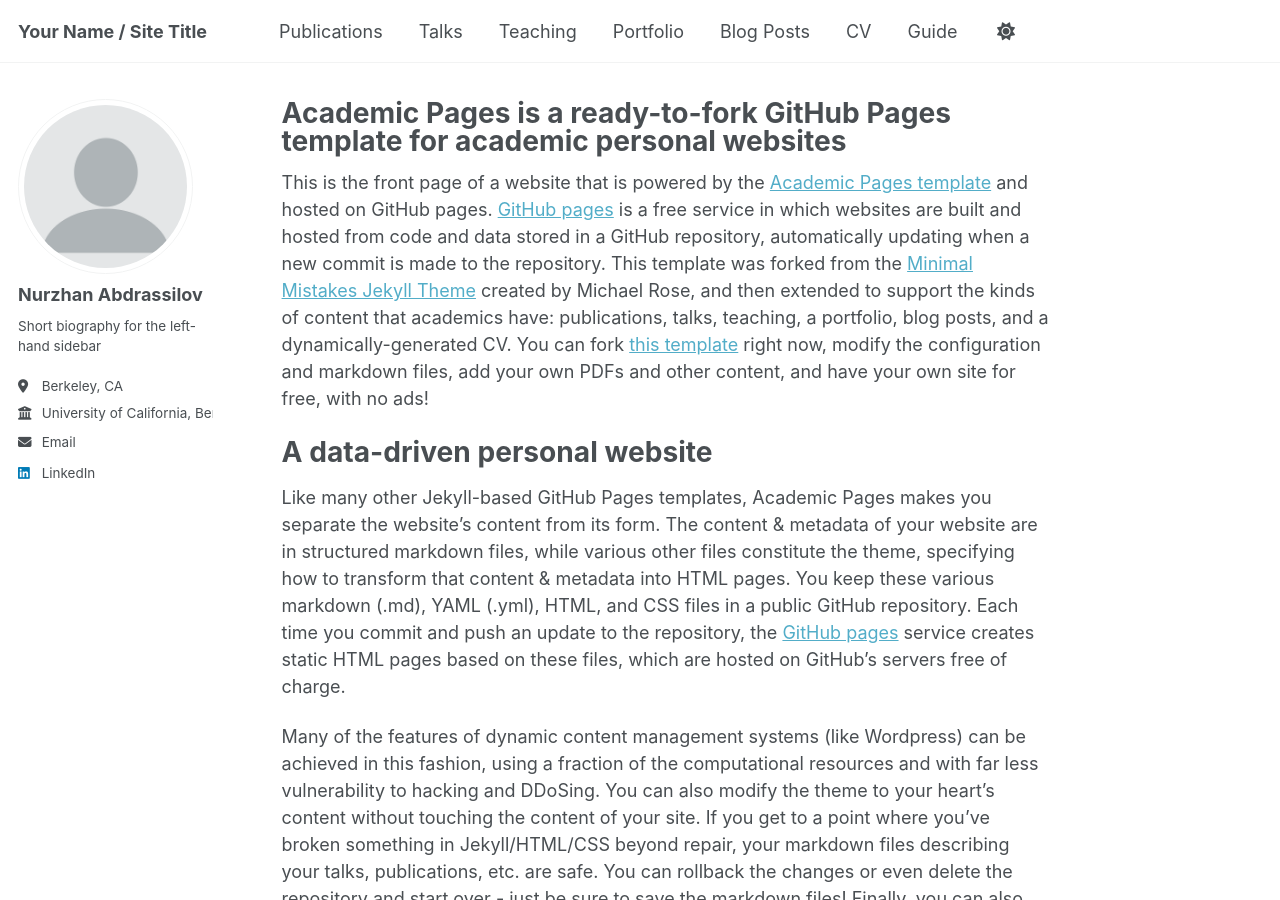
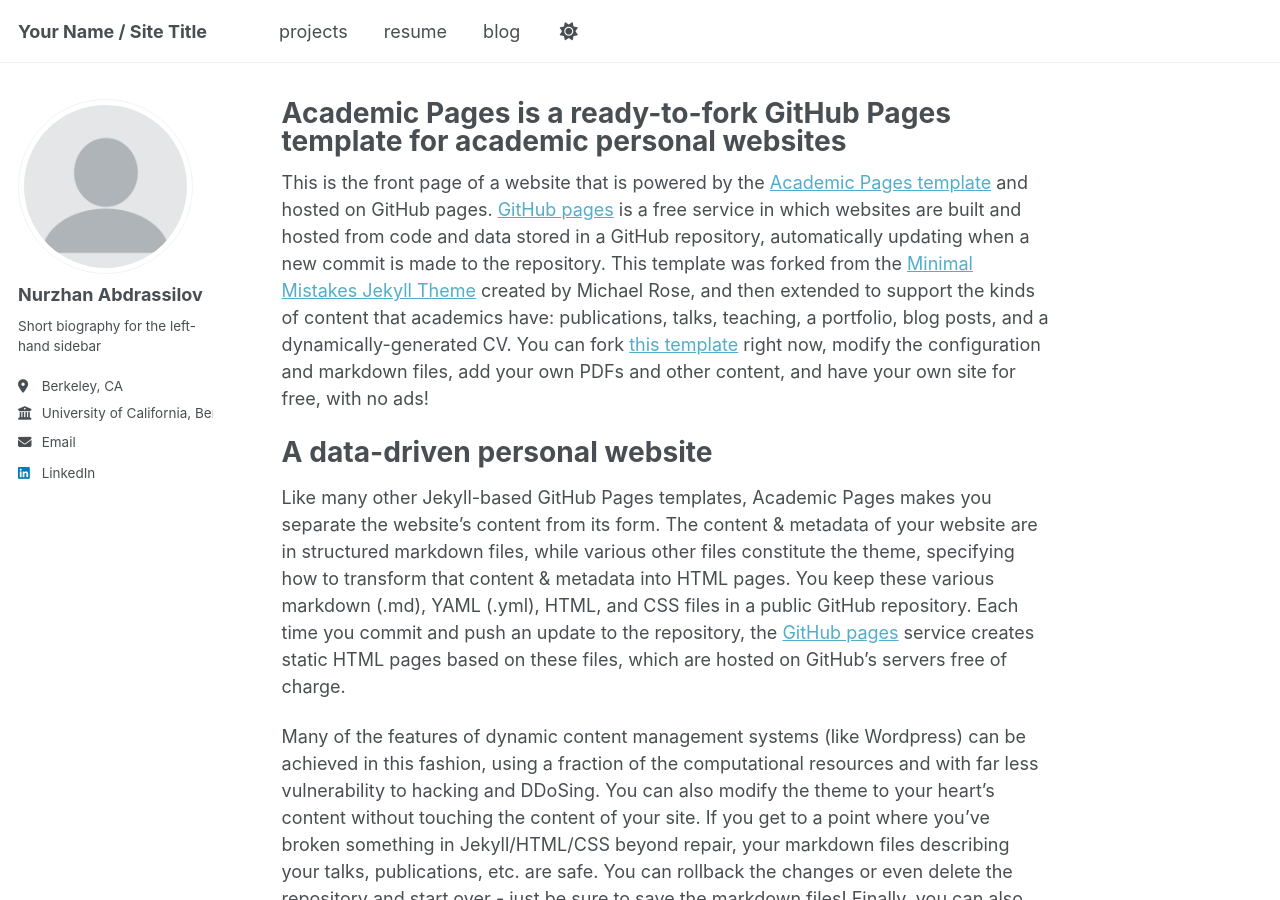
Before and after one commit to NurzhanAbdrassilov/nurzhanabdrassilov.github.io, a Jekyll site: the page built from _pages/about.md, in a window 1280 px wide and 900 px high. Built offline with Jekyll 4.4.1, drawn with Linux system fonts in a browser that asks for light colours.

Commit message:
Updated subpages

```diff
--- a/_data/navigation.yml
+++ b/_data/navigation.yml
@@ -8,26 +8,26 @@
 #      Markdown formatted page while the second is generated using JSON.
 
 main:
-  - title: "Publications"
-    url: /publications/
+  #- title: "Publications"
+  #  url: /publications/
 
-  - title: "Talks"
-    url: /talks/
+  #- title: "Talks"
+  #  url: /talks/
 
-  - title: "Teaching"
-    url: /teaching/
+  #- title: "Teaching"
+  #  url: /teaching/
 
-  - title: "Portfolio"
-    url: /portfolio/
+  - title: "projects"
+    url: /projects/
 
-  - title: "Blog Posts"
+  - title: "resume"
+    url: /resume/
+
+  - title: "blog"
     url: /year-archive/
-
-  - title: "CV"
-    url: /cv/
 
   # - title: "CV"
   #   url: /cv-json/
 
-  - title: "Guide"
-    url: /markdown/
+  #- title: "Guide"
+  #  url: /markdown/
```
